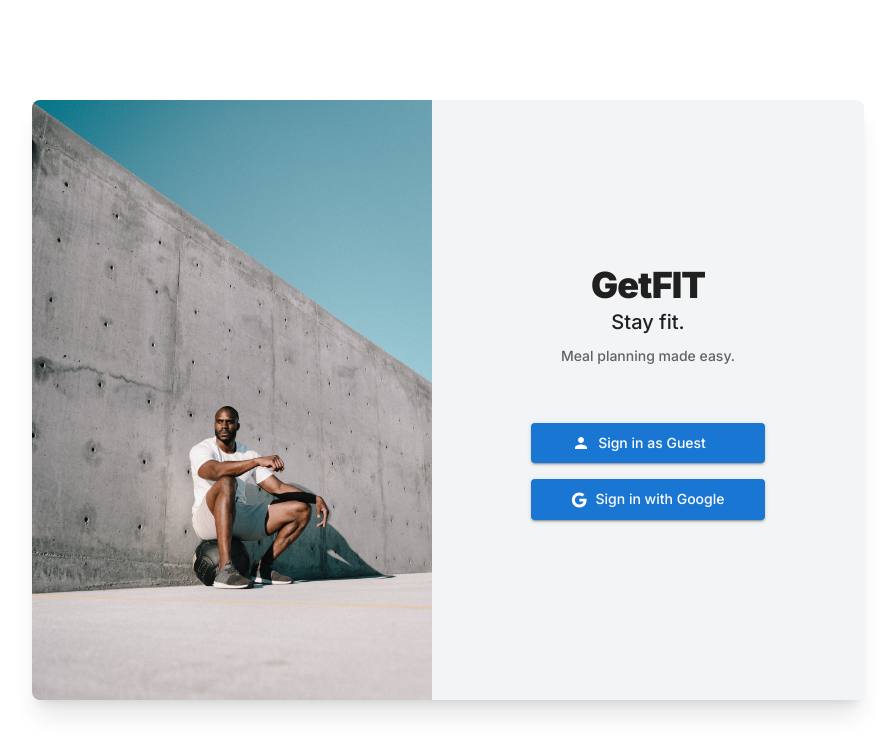
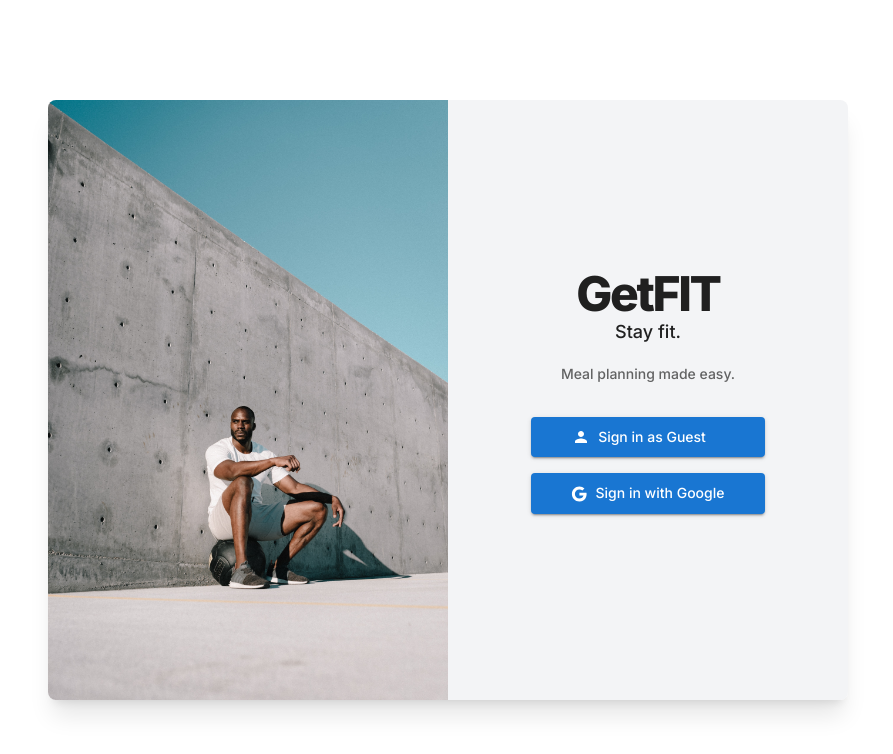
Before and after one commit to rbhogal/get-fit-app, a React (Create React App) app: page / in a window 1280 px wide. Shown: the top 754 px of the page, without its empty margins (192-1085 px from the left). Built offline with nearby package versions, Linux system fonts and the light colour scheme; the HTML template or start-up script is replaced by a standard one.

Commit message:
updated sign in page text styling

```diff
--- a/src/pages/SignIn.js
+++ b/src/pages/SignIn.js
@@ -47,7 +47,7 @@ export default function SignIn() {
 
           <CardContent
             sx={{
-              width: 400,
+              width: 368,
               backgroundColor: '#f3f4f6',
               display: 'flex',
               flexDirection: 'column',
@@ -56,16 +56,20 @@ export default function SignIn() {
             }}
           >
             <Typography
-              fontWeight="black"
-              variant="h1"
-              fontSize={'2.25rem'}
+              fontWeight="extraBold"
+              variant="h3"
+              // fontSize={'2.25rem'}
               component="div"
-              sx={{ letterSpacing: '-1px' }}
+              sx={{ letterSpacing: '-.05em', lineHeight: 1 }}
               // gutterBottom
             >
               GetFIT
             </Typography>
-            <Typography gutterBottom variant="h6" color="text.primary">
+            <Typography
+              sx={{ marginBottom: '1rem', fontSize: '1.125rem' }}
+              variant="h6"
+              color="text.primary"
+            >
               Stay fit.
             </Typography>
             <Typography variant="subtitle2" color="text.secondary">
@@ -77,7 +81,7 @@ export default function SignIn() {
                 display: 'flex',
                 flexDirection: 'column',
 
-                marginTop: '3rem',
+                marginTop: '1.5rem',
                 width: 250,
               }}
             >
```
Also changed, not shown: 1 other file (tests, documents, lock files or other folders).
